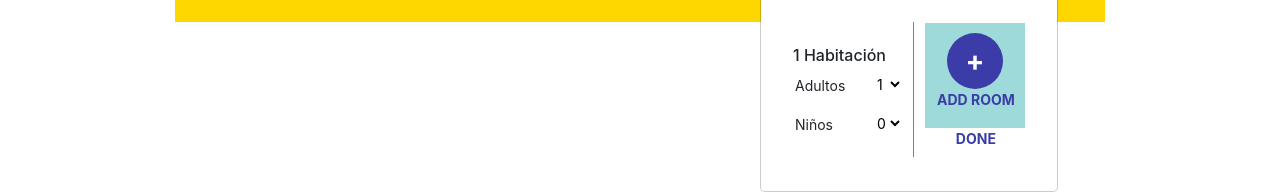
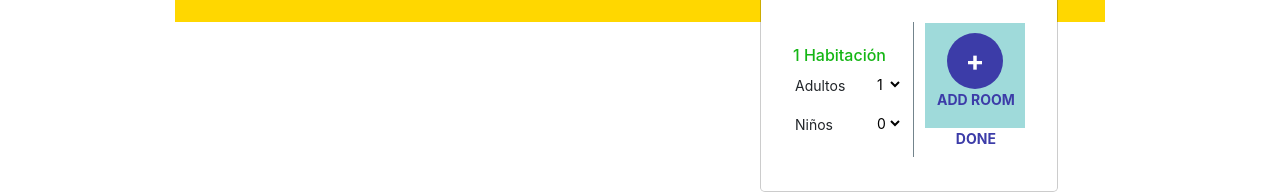
Before and after one commit to SergioGD0425/Reservas-Hoteleras, a website: page index.html in a window 1280 px wide. Both pictures are taken after a click on the label "1 rooms & 1 guest". Shown: the part 306-500 px from the top of the page. Drawn offline with nearby package versions, Linux system fonts and the light colour scheme.

Commit message:
un ultimo retoque

```diff
--- a/css/estilo.css
+++ b/css/estilo.css
@@ -80,7 +80,9 @@ button{
     width: 130px;
     padding: 10px;
 }
-
+.habitacion h6{
+    color: rgb(21, 182, 21);
+}
 .habitacion >* {
     margin-bottom: 10px;
 }
```
